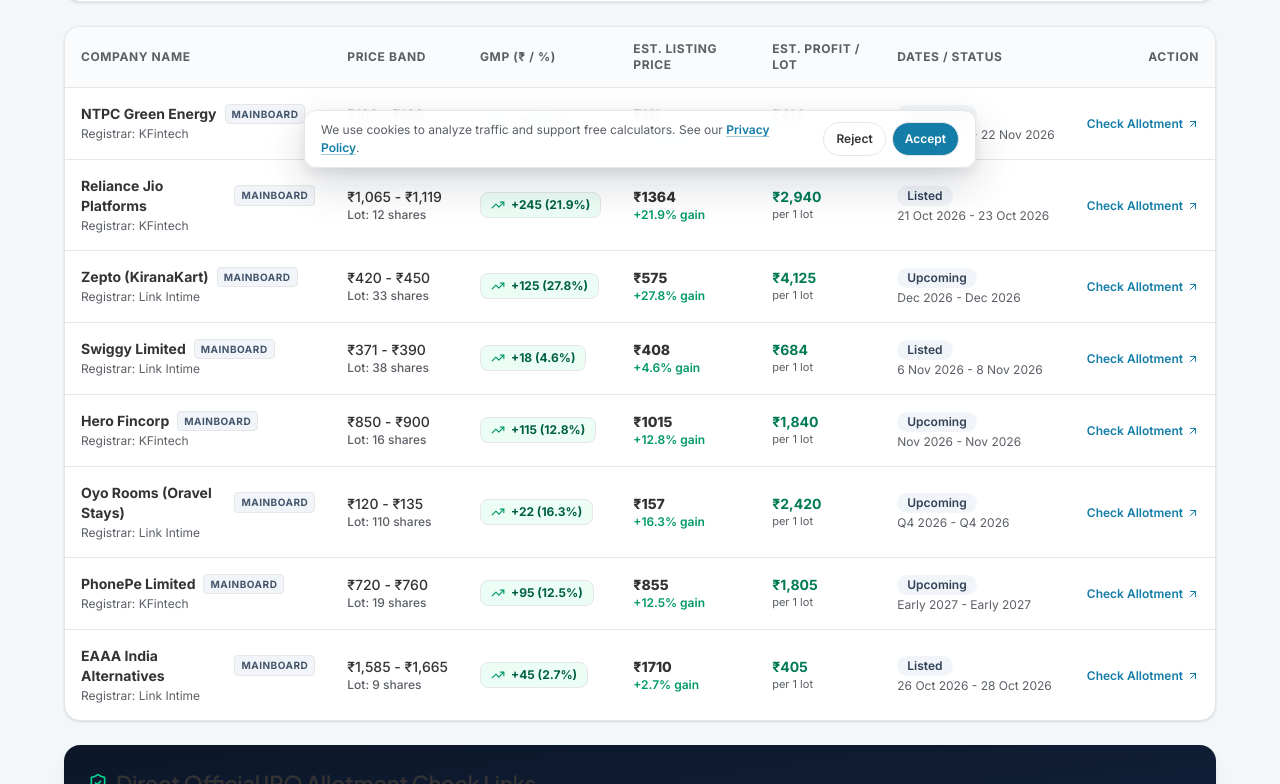
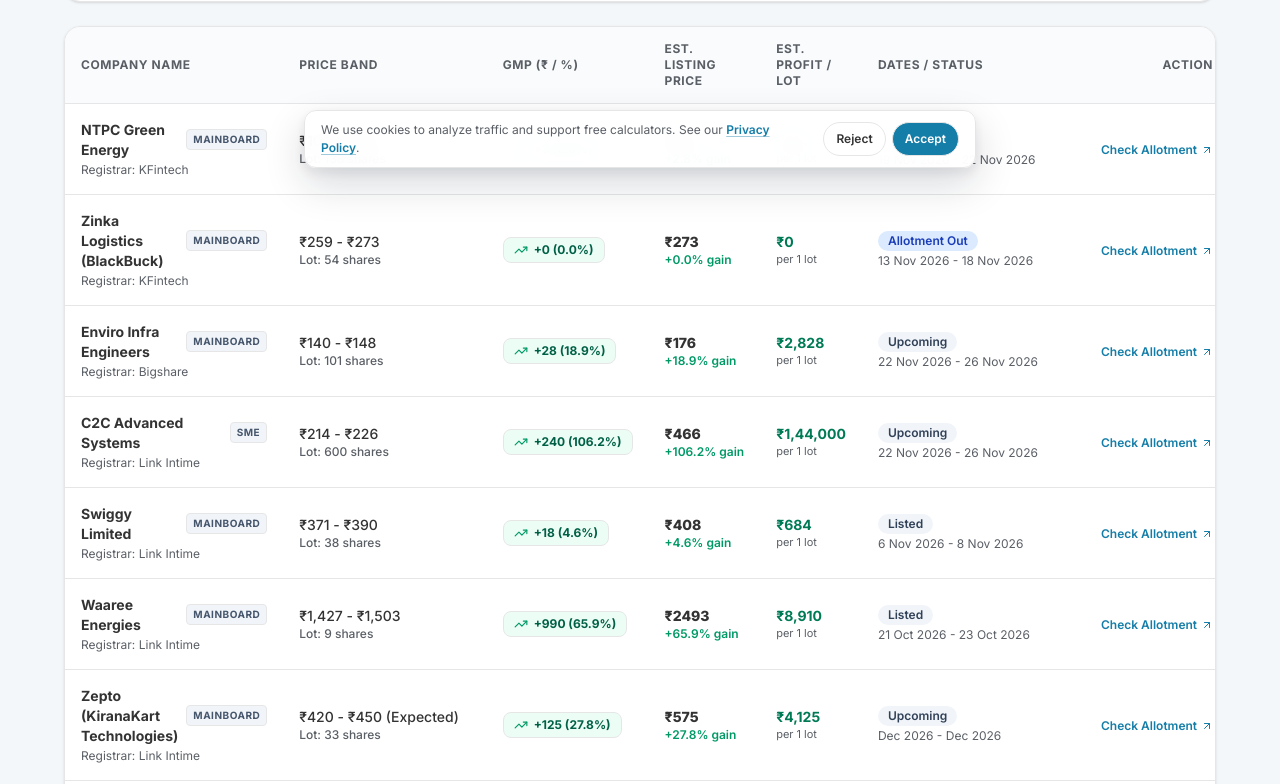
Before and after one commit to Shazeed06/coinmind, a Next.js app: page /ipos/ipo-gmp-today in a window 1280 px wide. Shown: the part 616-1400 px from the top of the page. Built offline with nearby package versions, Linux system fonts and the light colour scheme.

Commit message:
feat(ipos): unify live IPO & GMP data engine with 1-hour ISR revalidation and dynamic dates

```diff
--- a/app/ipos/best-upcoming-ipos-2026/page.tsx
+++ b/app/ipos/best-upcoming-ipos-2026/page.tsx
@@ -33,7 +33,7 @@ export const metadata: Metadata = {
   },
 };
 
-const LAST_UPDATED = "18 October 2026";
+export const revalidate = 3600; // 1 hour background revalidation
 
 type ShortlistItem = {
   rank: number;
@@ -161,6 +161,13 @@ const FAQS = [
 ];
 
 export default function BestUpcomingIposPage() {
+  const todayFormatted = new Date().toLocaleDateString("en-IN", {
+    day: "numeric",
+    month: "long",
+    year: "numeric",
+  });
+  const todayIso = new Date().toISOString().split("T")[0];
+
   const jsonLd = {
     "@context": "https://schema.org",
     "@type": "Article",
@@ -171,7 +178,7 @@ export default function BestUpcomingIposPage() {
     author: { "@type": "Person", name: site.author.fullName },
     publisher: { "@type": "Organization", name: site.name, url: site.url },
     datePublished: "2026-10-18",
-    dateModified: "2026-10-18",
+    dateModified: todayIso,
     mainEntityOfPage: `${site.url}/ipos/best-upcoming-ipos-2026`,
   };
 
@@ -218,7 +225,7 @@ export default function BestUpcomingIposPage() {
           <p className="mt-3 text-text-muted max-w-[680px] leading-relaxed">
             A ranked editorial shortlist of the most notable upcoming IPOs in India for 2026 - what each company does, how big the issue is, why it stands out and the key risk to weigh. This is our analysis, not a recommendation to buy.
           </p>
-          <p className="mt-2 text-xs text-text-muted">Last updated: {LAST_UPDATED} · <span className="text-amber-600">Ranking is editorial opinion; GMP is unofficial and indicative only.</span></p>
+          <p className="mt-2 text-xs text-text-muted">Last updated: {todayFormatted} · <span className="text-amber-600">Ranking is editorial opinion; GMP is unofficial and indicative only.</span></p>
         </div>
       </section>
 
--- a/app/ipos/ipo-allotment-status/page.tsx
+++ b/app/ipos/ipo-allotment-status/page.tsx
@@ -33,7 +33,7 @@ export const metadata: Metadata = {
   },
 };
 
-const LAST_UPDATED = "29 October 2026";
+export const revalidate = 3600; // 1 hour background revalidation
 
 const BSE_STEPS = [
   "Go to the BSE allotment page: bseindia.com → Investors → Status of Issue Application (or search \"BSE IPO allotment\").",
@@ -94,6 +94,13 @@ const FAQS = [
 ];
 
 export default function IpoAllotmentStatusPage() {
+  const todayFormatted = new Date().toLocaleDateString("en-IN", {
+    day: "numeric",
+    month: "long",
+    year: "numeric",
+  });
+  const todayIso = new Date().toISOString().split("T")[0];
+
   const jsonLd = {
     "@context": "https://schema.org",
     "@type": "Article",
@@ -104,7 +111,7 @@ export default function IpoAllotmentStatusPage() {
     author: { "@type": "Person", name: site.author.fullName },
     publisher: { "@type": "Organization", name: site.name, url: site.url },
     datePublished: "2026-10-18",
-    dateModified: "2026-10-18",
+    dateModified: todayIso,
     mainEntityOfPage: `${site.url}/ipos/ipo-allotment-status`,
   };
 
@@ -163,7 +170,7 @@ export default function IpoAllotmentStatusPage() {
           <p className="mt-3 text-text-muted max-w-[680px] leading-relaxed">
             After you apply for any IPO in India, you can check whether shares were allotted to you online - for free - on the <strong className="text-text">BSE website</strong>, the IPO&apos;s <strong className="text-text">registrar</strong>, or your <strong className="text-text">broker app</strong>. This is the generic, step-by-step guide that works for every IPO.
           </p>
-          <p className="mt-2 text-xs text-text-muted">Last updated: {LAST_UPDATED}</p>
+          <p className="mt-2 text-xs text-text-muted">Last updated: {todayFormatted}</p>
         </div>
       </section>
 
--- a/app/ipos/ipo-gmp-today/page.tsx
+++ b/app/ipos/ipo-gmp-today/page.tsx
@@ -38,7 +38,7 @@ export const metadata: Metadata = {
   },
 };
 
-const LAST_UPDATED = "15 November 2026";
+export const revalidate = 3600; // 1 hour background revalidation
 
 const FAQS = [
   {
@@ -64,6 +64,13 @@ const FAQS = [
 ];
 
 export default function IpoGmpTodayPage() {
+  const todayFormatted = new Date().toLocaleDateString("en-IN", {
+    day: "numeric",
+    month: "long",
+    year: "numeric",
+  });
+  const todayIso = new Date().toISOString().split("T")[0];
+
   const jsonLd = {
     "@context": "https://schema.org",
     "@type": "Article",
@@ -74,7 +81,7 @@ export default function IpoGmpTodayPage() {
     author: { "@type": "Person", name: site.author.fullName },
     publisher: { "@type": "Organization", name: site.name, url: site.url },
     datePublished: "2026-10-18",
-    dateModified: "2026-11-15",
+    dateModified: todayIso,
     mainEntityOfPage: `${site.url}/ipos/ipo-gmp-today`,
   };
 
@@ -117,7 +124,7 @@ export default function IpoGmpTodayPage() {
 
           <div className="inline-flex items-center gap-2 px-3 py-1 rounded-full bg-emerald-50 border border-emerald-200 text-emerald-800 text-xs font-semibold mb-4">
             <span className="w-2 h-2 rounded-full bg-emerald-500 animate-ping" />
-            Live Market Quotes · {LAST_UPDATED}
+            Live Market Quotes · Updated {todayFormatted}
           </div>
 
           <h1 className="text-3xl sm:text-4xl font-extrabold text-text tracking-tight leading-tight">
--- a/app/ipos/mainboard-vs-sme-ipo/page.tsx
+++ b/app/ipos/mainboard-vs-sme-ipo/page.tsx
@@ -33,7 +33,8 @@ export const metadata: Metadata = {
   },
 };
 
-const LAST_UPDATED = "18 October 2026";
+export const revalidate = 3600; // 1 hour background revalidation
+
 
 type Row = { feature: string; mainboard: string; sme: string };
 
@@ -113,6 +114,8 @@ const FAQS = [
 ];
 
 export default function MainboardVsSmeIpoPage() {
+  const todayFormatted = new Date().toLocaleDateString("en-IN", { day: "numeric", month: "long", year: "numeric" });
+  const todayIso = new Date().toISOString().split("T")[0];
   const jsonLd = {
     "@context": "https://schema.org",
     "@type": "Article",
@@ -170,7 +173,7 @@ export default function MainboardVsSmeIpoPage() {
           <p className="mt-3 text-text-muted max-w-[680px] leading-relaxed">
             India has two very different kinds of IPO. A <strong className="text-text">mainboard IPO</strong> lists big, established companies on the NSE/BSE main board; an <strong className="text-text">SME IPO</strong> lists smaller firms on a separate platform with a far larger minimum ticket. Here is how they differ and which suits you.
           </p>
-          <p className="mt-2 text-xs text-text-muted">Last updated: {LAST_UPDATED}</p>
+          <p className="mt-2 text-xs text-text-muted">Last updated: {todayFormatted}</p>
         </div>
       </section>
 
--- a/app/ipos/ntpc-green-energy-ipo/page.tsx
+++ b/app/ipos/ntpc-green-energy-ipo/page.tsx
@@ -37,7 +37,8 @@ export const metadata: Metadata = {
   },
 };
 
-const LAST_UPDATED = "19 November 2026";
+export const revalidate = 3600; // 1 hour background revalidation
+
 
 const IPO_DETAILS = [
   { label: "Price Band", value: "₹102 - ₹108 per share" },
@@ -66,6 +67,11 @@ const GMP_TREND = [
 ];
 
 export default function NtpcGreenEnergyIpoPage() {
+  const todayFormatted = new Date().toLocaleDateString("en-IN", {
+    day: "numeric",
+    month: "long",
+    year: "numeric",
+  });
   const schema = {
     "@context": "https://schema.org",
     "@type": "Article",
@@ -104,7 +110,7 @@ export default function NtpcGreenEnergyIpoPage() {
             <span className="inline-flex items-center gap-1 rounded-full bg-sky-50 px-2.5 py-1 text-xs font-medium text-sky-700 border border-sky-200">
               Mainboard PSU
             </span>
-            <span className="text-xs text-text-muted">Updated: {LAST_UPDATED}</span>
+            <span className="text-xs text-text-muted">Updated: {todayFormatted}</span>
           </div>
 
           <h1 className="text-3xl sm:text-4xl lg:text-5xl font-extrabold tracking-tight text-text">
--- a/app/ipos/page.tsx
+++ b/app/ipos/page.tsx
@@ -38,6 +38,8 @@ export const metadata: Metadata = {
     images: ["/opengraph-image"],
   },
 };
+
+export const revalidate = 3600; // 1 hour background revalidation
 
 type IPO = {
   name: string;
--- a/app/ipos/sme-ipo/page.tsx
+++ b/app/ipos/sme-ipo/page.tsx
@@ -33,7 +33,8 @@ export const metadata: Metadata = {
   },
 };
 
-const LAST_UPDATED = "18 October 2026";
+export const revalidate = 3600; // 1 hour background revalidation
+
 
 const DIFFERENCES = [
   { feature: "Listing platform", sme: "NSE Emerge or BSE SME", main: "NSE and BSE main board" },
@@ -105,6 +106,8 @@ const FAQS = [
 ];
 
 export default function SmeIpoPage() {
+  const todayFormatted = new Date().toLocaleDateString("en-IN", { day: "numeric", month: "long", year: "numeric" });
+  const todayIso = new Date().toISOString().split("T")[0];
   const jsonLd = {
     "@context": "https://schema.org",
     "@type": "Article",
@@ -162,7 +165,7 @@ export default function SmeIpoPage() {
           <p className="mt-3 text-text-muted max-w-[680px] leading-relaxed">
             A plain-English guide to SME IPOs in India - what they are, where they list, how they differ from mainboard IPOs, the ₹1 lakh+ minimum lot, the risks to weigh and the step-by-step application process.
           </p>
-          <p className="mt-2 text-xs text-text-muted">Last updated: {LAST_UPDATED} · <span className="text-amber-600">Educational guide, not investment advice.</span></p>
+          <p className="mt-2 text-xs text-text-muted">Last updated: {todayFormatted} · <span className="text-amber-600">Educational guide, not investment advice.</span></p>
         </div>
       </section>
 
--- a/app/ipos/upcoming-ipo/page.tsx
+++ b/app/ipos/upcoming-ipo/page.tsx
@@ -33,7 +33,8 @@ export const metadata: Metadata = {
   },
 };
 
-const LAST_UPDATED = "15 November 2026";
+export const revalidate = 3600; // 1 hour background revalidation
+
 
 type IPO = {
   name: string;
@@ -95,6 +96,13 @@ const FAQS = [
 ];
 
 export default function UpcomingIpoPage() {
+  const todayFormatted = new Date().toLocaleDateString("en-IN", {
+    day: "numeric",
+    month: "long",
+    year: "numeric",
+  });
+  const todayIso = new Date().toISOString().split("T")[0];
+
   const jsonLd = {
     "@context": "https://schema.org",
     "@type": "Article",
@@ -105,7 +113,7 @@ export default function UpcomingIpoPage() {
     author: { "@type": "Person", name: site.author.fullName },
     publisher: { "@type": "Organization", name: site.name, url: site.url },
     datePublished: "2026-10-18",
-    dateModified: "2026-10-18",
+    dateModified: todayIso,
     mainEntityOfPage: `${site.url}/ipos/upcoming-ipo`,
   };
 
@@ -152,7 +160,7 @@ export default function UpcomingIpoPage() {
           <p className="mt-3 text-text-muted max-w-[680px] leading-relaxed">
             Track upcoming IPOs in India: upcoming issue dates, price bands, GMP estimates, recent listings on BSE & NSE, and the most-awaited pipeline awaiting SEBI approval.
           </p>
-          <p className="mt-2 text-xs text-text-muted">Last updated: {LAST_UPDATED} · <span className="text-amber-600">GMP is unofficial and indicative, as of 18 Oct 2026.</span></p>
+          <p className="mt-2 text-xs text-text-muted">Last updated: {todayFormatted} · <span className="text-amber-600">GMP is unofficial and indicative.</span></p>
         </div>
       </section>
 
--- a/components/IpoGmpTracker.tsx
+++ b/components/IpoGmpTracker.tsx
@@ -4,142 +4,10 @@ import { useState, useMemo } from "react";
 import Link from "next/link";
 import { Search, TrendingUp, Sparkles, ShieldCheck, ExternalLink, ArrowUpRight, Flame } from "lucide-react";
 
-export type IpoItem = {
-  name: string;
-  slug?: string;
-  gmpSlug?: string;
-  type: "Mainboard" | "SME";
-  priceBand: string;
-  upperPrice: number;
-  lotSize: number;
-  gmp: number;
-  status: "Open" | "Upcoming" | "Closed" | "Allotment Out" | "Listed";
-  openDate: string;
-  closeDate: string;
-  listingDate?: string;
-  registrar?: "KFintech" | "Link Intime" | "Bigshare" | "Cameo" | "Other";
-  registrarUrl?: string;
-};
+import { ALL_IPOS, type IpoItem } from "@/lib/ipo-data";
 
-export const LIVE_IPOS: IpoItem[] = [
-  {
-    name: "NTPC Green Energy",
-    slug: "upcoming-ipo",
-    type: "Mainboard",
-    priceBand: "₹102 - ₹108",
-    upperPrice: 108,
-    lotSize: 138,
-    gmp: 3,
-    status: "Upcoming",
-    openDate: "19 Nov 2026",
-    closeDate: "22 Nov 2026",
-    listingDate: "27 Nov 2026",
-    registrar: "KFintech",
-    registrarUrl: "https://ris.kfintech.com/ipostatus/",
-  },
-  {
-    name: "Reliance Jio Platforms",
-    slug: "reliance-jio-ipo",
-    gmpSlug: "jio-ipo-gmp-today",
-    type: "Mainboard",
-    priceBand: "₹1,065 - ₹1,119",
-    upperPrice: 1119,
-    lotSize: 12,
-    gmp: 245,
-    status: "Listed",
-    openDate: "21 Oct 2026",
-    closeDate: "23 Oct 2026",
-    listingDate: "28 Oct 2026",
-    registrar: "KFintech",
-    registrarUrl: "https://ris.kfintech.com/ipostatus/",
-  },
-  {
-    name: "Zepto (KiranaKart)",
-    slug: "zepto-ipo",
-    type: "Mainboard",
-    priceBand: "₹420 - ₹450",
-    upperPrice: 450,
-    lotSize: 33,
-    gmp: 125,
-    status: "Upcoming",
-    openDate: "Dec 2026",
-    closeDate: "Dec 2026",
-    registrar: "Link Intime",
-    registrarUrl: "https://linkintime.co.in/initial_offer/public-issues.html",
-  },
-  {
-    name: "Swiggy Limited",
-    slug: "upcoming-ipo",
-    type: "Mainboard",
-    priceBand: "₹371 - ₹390",
-    upperPrice: 390,
-    lotSize: 38,
-    gmp: 18,
-    status: "Listed",
-    openDate: "6 Nov 2026",
-    closeDate: "8 Nov 2026",
-    listingDate: "13 Nov 2026",
-    registrar: "Link Intime",
-    registrarUrl: "https://linkintime.co.in/initial_offer/public-issues.html",
-  },
-  {
-    name: "Hero Fincorp",
-    slug: "hero-fincorp-ipo",
-    type: "Mainboard",
-    priceBand: "₹850 - ₹900",
-    upperPrice: 900,
-    lotSize: 16,
-    gmp: 115,
-    status: "Upcoming",
-    openDate: "Nov 2026",
-    closeDate: "Nov 2026",
-    registrar: "KFintech",
-    registrarUrl: "https://ris.kfintech.com/ipostatus/",
-  },
-  {
-    name: "Oyo Rooms (Oravel Stays)",
-    slug: "oyo-ipo",
-    type: "Mainboard",
-    priceBand: "₹120 - ₹135",
-    upperPrice: 135,
-    lotSize: 110,
-    gmp: 22,
-    status: "Upcoming",
-    openDate: "Q4 2026",
-    closeDate: "Q4 2026",
-    registrar: "Link Intime",
-    registrarUrl: "https://linkintime.co.in/initial_offer/public-issues.html",
-  },
-  {
-    name: "PhonePe Limited",
-    slug: "phonepe-ipo",
-    type: "Mainboard",
-    priceBand: "₹720 - ₹760",
-    upperPrice: 760,
-    lotSize: 19,
-    gmp: 95,
-    status: "Upcoming",
-    openDate: "Early 2027",
-    closeDate: "Early 2027",
-    registrar: "KFintech",
-    registrarUrl: "https://ris.kfintech.com/ipostatus/",
-  },
-  {
-    name: "EAAA India Alternatives",
-    slug: "eaaa-india-alternatives-ipo",
-    type: "Mainboard",
-    priceBand: "₹1,585 - ₹1,665",
-    upperPrice: 1665,
-    lotSize: 9,
-    gmp: 45,
-    status: "Listed",
-    openDate: "26 Oct 2026",
-    closeDate: "28 Oct 2026",
-    listingDate: "2 Nov 2026",
-    registrar: "Link Intime",
-    registrarUrl: "https://linkintime.co.in/initial_offer/public-issues.html",
-  },
-];
+export type { IpoItem };
+export const LIVE_IPOS: IpoItem[] = ALL_IPOS;
 
 export default function IpoGmpTracker() {
   const [search, setSearch] = useState("");
--- a/lib/ipo-data.ts
+++ b/lib/ipo-data.ts
@@ -58,6 +58,57 @@ export const ALL_IPOS: IpoItem[] = [
     registrar: "KFintech",
     registrarUrl: "https://ris.kfintech.com/ipostatus/",
     description: "India's largest renewable energy PSU IPO. Funds will be used for debt repayment of NTPC Renewable Energy Ltd and green hydrogen expansion.",
+  },
+  {
+    name: "Zinka Logistics (BlackBuck)",
+    slug: "upcoming-ipo",
+    type: "Mainboard",
+    priceBand: "₹259 - ₹273",
+    upperPrice: 273,
+    lotSize: 54,
+    gmp: 0,
+    status: "Allotment Out",
+    openDate: "13 Nov 2026",
+    closeDate: "18 Nov 2026",
+    listingDate: "21 Nov 2026",
+    issueSize: "₹1,114.72 Cr",
+    registrar: "KFintech",
+    registrarUrl: "https://ris.kfintech.com/ipostatus/",
+    description: "Digital trucking and logistics technology platform. Basis of allotment finalised on 19 Nov 2026.",
+  },
+  {
+    name: "Enviro Infra Engineers",
+    slug: "upcoming-ipo",
+    type: "Mainboard",
+    priceBand: "₹140 - ₹148",
+    upperPrice: 148,
+    lotSize: 101,
+    gmp: 28,
+    status: "Upcoming",
+    openDate: "22 Nov 2026",
+    closeDate: "26 Nov 2026",
+    listingDate: "29 Nov 2026",
+    issueSize: "₹650 Cr",
+    registrar: "Bigshare",
+    registrarUrl: "https://ipo.bigshareonline.com/ipo_status.html",
+    description: "Water and wastewater treatment infrastructure development EPC firm with strong order book.",
+  },
+  {
+    name: "C2C Advanced Systems",
+    slug: "upcoming-ipo",
+    type: "SME",
+    priceBand: "₹214 - ₹226",
+    upperPrice: 226,
+    lotSize: 600,
+    gmp: 240,
+    status: "Upcoming",
+    openDate: "22 Nov 2026",
+    closeDate: "26 Nov 2026",
+    listingDate: "29 Nov 2026",
+    issueSize: "₹99.07 Cr (NSE SME)",
+    registrar: "Link Intime",
+    registrarUrl: "https://linkintime.co.in/initial_offer/public-issues.html",
+    description: "Defence and aerospace electronic warfare and C4I systems provider commanding +106% SME grey market premium.",
   },
   {
     name: "Swiggy Limited",
```
